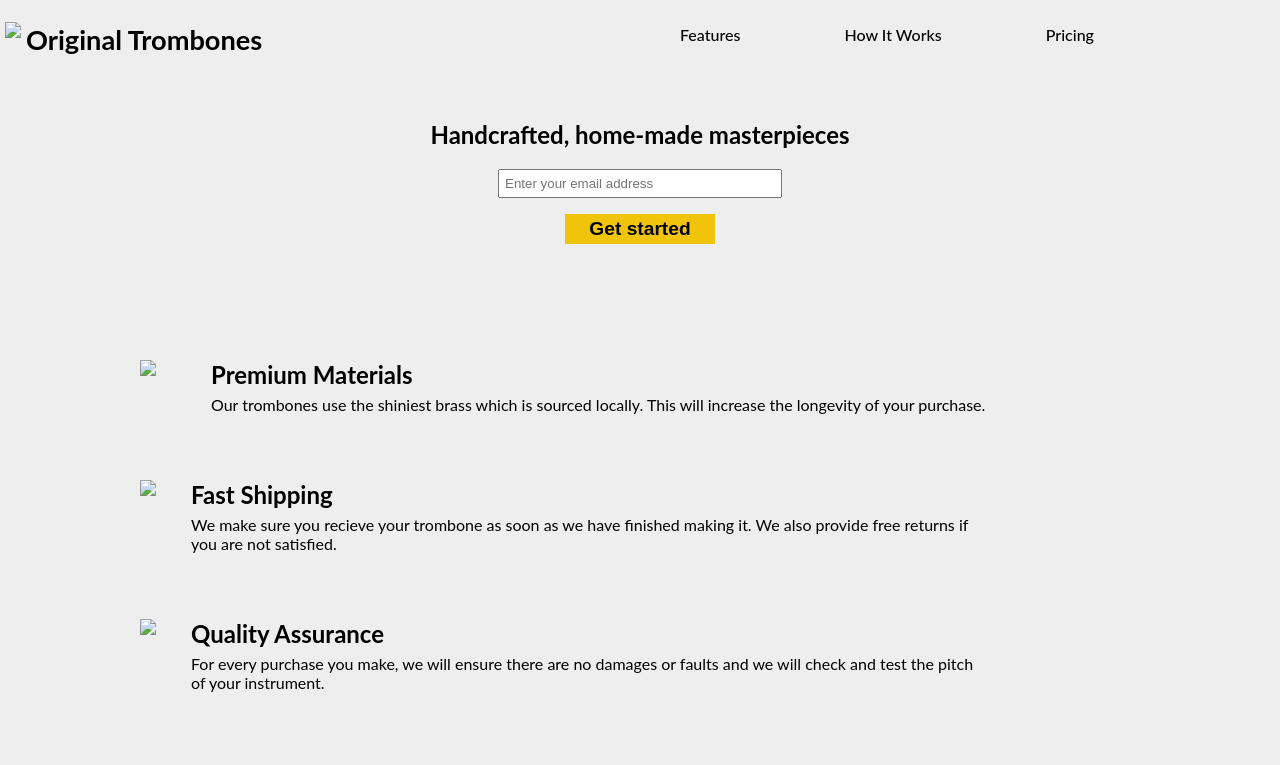
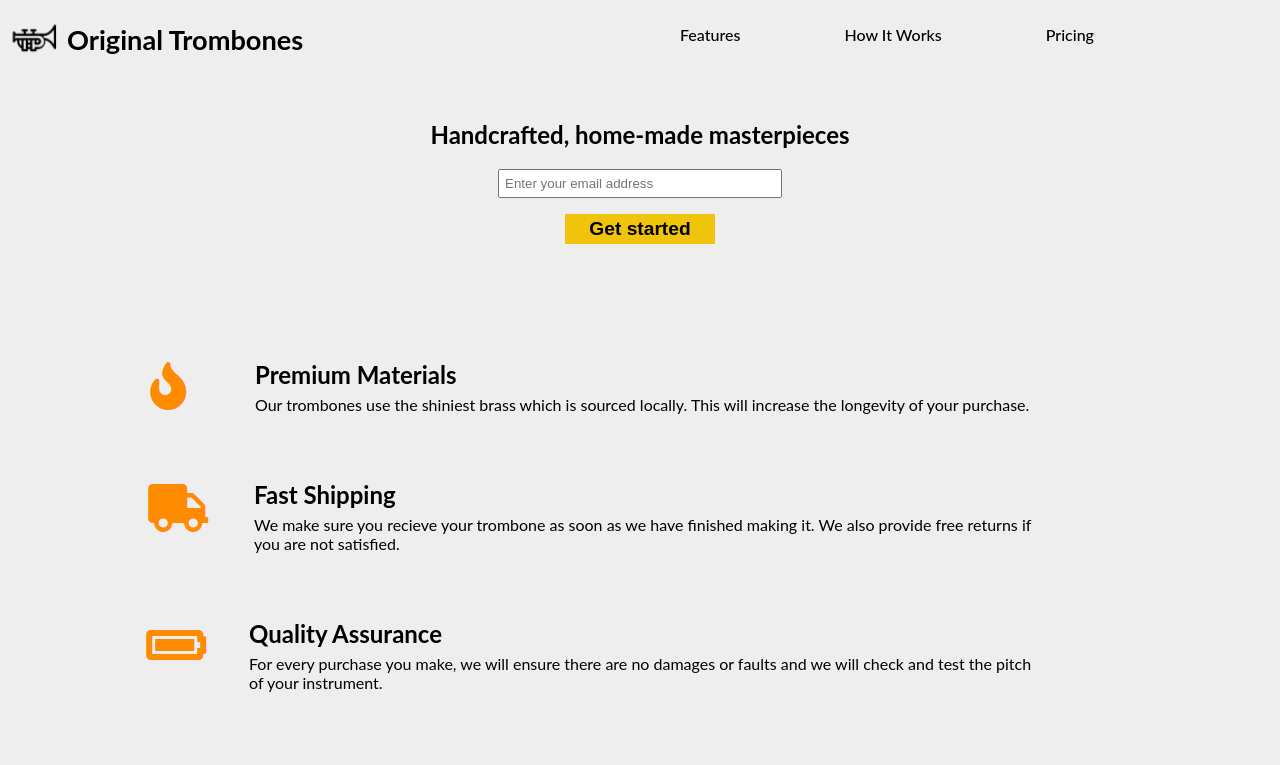
Before and after one commit to snellc1/FreeCode-LandingPage, a plain HTML site: page index.html in a window 1280 px wide. Shown: the top 765 px of the page. Drawn offline with Linux system fonts and the light colour scheme; the site is published under a folder, as on GitHub Pages, so addresses that start at the root find nothing.

Commit message:
repair images

```diff
--- a/index.html
+++ b/index.html
@@ -13,7 +13,7 @@
     <body>
         <header id="header">
             <div id="title">
-                <img id="header-img" src="/images/trombine_logo.PNG">
+                <img id="header-img" src="./images/trombine_logo.PNG">
                 <h2 id="pageTitle">Original Trombones</h2>
             </div>
             <nav id="nav-bar" >
@@ -34,7 +34,7 @@
         </section>
             <div class="clear"></div>
             <section id="material-wrapper">
-                <img class="headersLogos" id="flame" src="/images/flame.PNG">
+                <img class="headersLogos" id="flame" src="./images/flame.PNG">
                     <div class="headerTextWrapper">
                         <h2 class="headerDescriptions">Premium Materials</h2>
                         <p>Our trombones use the shiniest brass which is sourced locally. This will increase the longevity of your purchase.</p>
@@ -44,7 +44,7 @@
             </section>
             <div class="clear"></div>
             <section class="textContainers">
-                <img class="headersLogos" id="truck" src="/images/truck.PNG">
+                <img class="headersLogos" id="truck" src="./images/truck.PNG">
                     <div class="headerTextWrapper">
                         <h2 class="headerDescriptions">Fast Shipping</h2>
                         <p>We make sure you recieve your trombone as soon as we have finished making it. We also provide free returns if you are not satisfied.</p>
@@ -54,7 +54,7 @@
             </section>
             <div class="clear"></div>
             <section class="textContainers">
-                <img class="headersLogos" id="battery" src="/images/battery.PNG">
+                <img class="headersLogos" id="battery" src="./images/battery.PNG">
                     <div class="headerTextWrapper">
                         <h2 class="headerDescriptions">Quality Assurance</h2>
                         <p>For every purchase you make, we will ensure there are no damages or faults and we will check and test the pitch of your instrument.</p>
```
